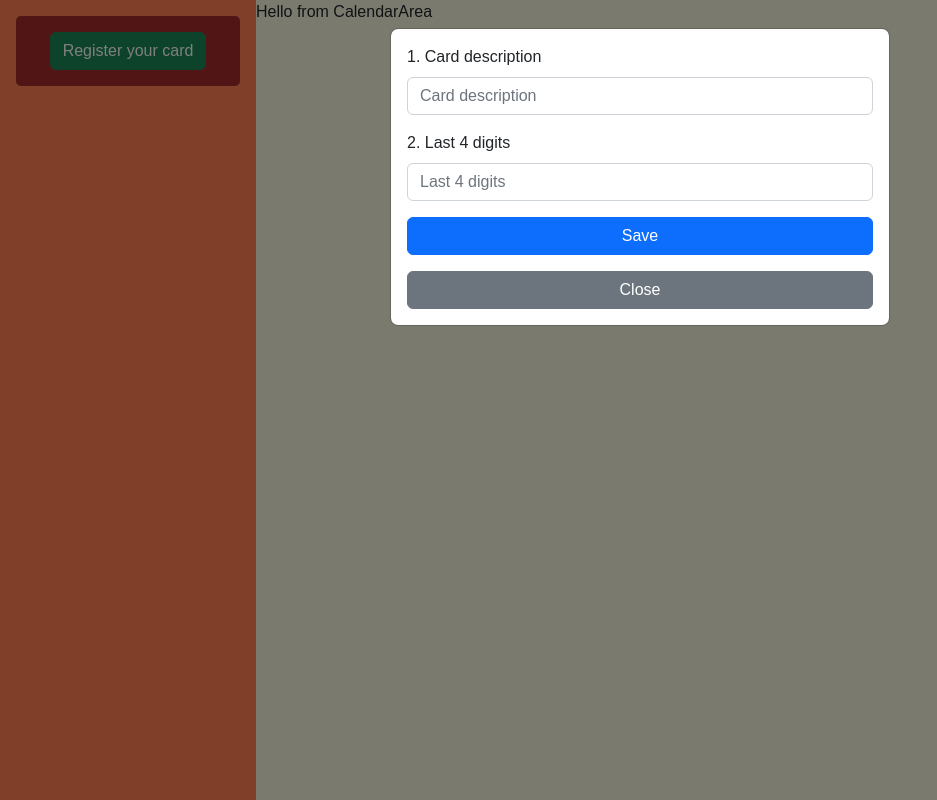
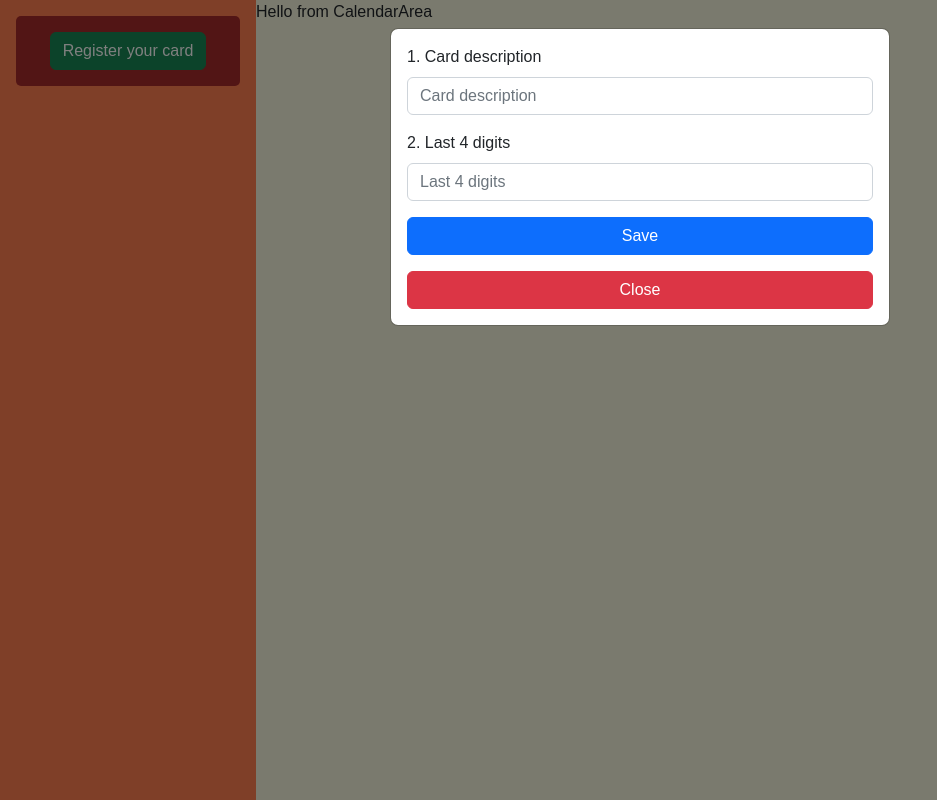
Before and after one commit to henrylee0327/spendTracker, a React (Create React App) app: page / in a window 1280 px wide. Both pictures are taken after a click on the button "Register your card". Shown: the whole page, without its empty margins (0-937 px from the left). Built offline with nearby package versions, Linux system fonts and the light colour scheme.

Commit message:
added backend folder and restructured

```diff
--- a/src/components/LeftInput/RegisterModal.js
+++ b/src/client/components/LeftInput/RegisterModal.js
@@ -20,7 +20,7 @@ const RegisterModal = ({onClose, onSaveCard, newCardInfo, setNewCardInfo}) => {
                 </Form.Group>
             </Form>
             <Button variant="primary" onClick={onSaveCard} style={{marginTop: '1rem'}} >Save</Button>
-            <Button variant="secondary" onClick={onClose} style={{marginTop: '1rem'}} >Close</Button>
+            <Button variant="danger" onClick={onClose} style={{marginTop: '1rem'}} >Close</Button>
         </div>
         </Modal>
     )
--- a/src/index.js
+++ b/src/index.js
@@ -1,7 +1,7 @@
 import React from 'react';
 import ReactDOM from 'react-dom/client';
 import './index.scss';
-import App from './components/App/App';
+import App from './client/components/App/App'
 
 const root = ReactDOM.createRoot(document.getElementById('root'));
 root.render(
```
Also changed, not shown: src/client/components/App/App.js (renamed from src/components/App/App.js), src/client/components/App/App.scss (renamed from src/components/App/App.scss), src/client/components/Content/Content.js (renamed from src/components/Content/Content.js), src/client/components/LeftInput/LeftInput.js (renamed from src/components/LeftInput/LeftInput.js), src/client/providers/selected-month/context.js (renamed from src/providers/selected-month/context.js), src/client/providers/selected-month/provider.js (renamed from src/providers/selected-month/provider.js), src/client/providers/selected-month/use-selected-month-provider.js (renamed from src/providers/selected-month/use-selected-month-provider.js).
